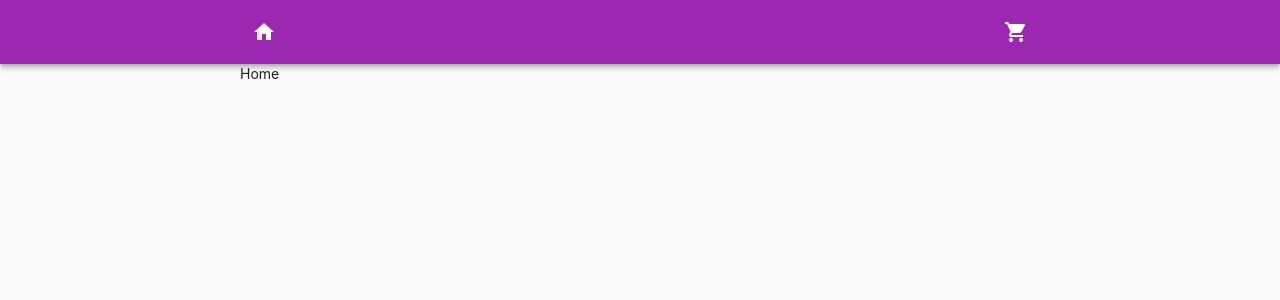
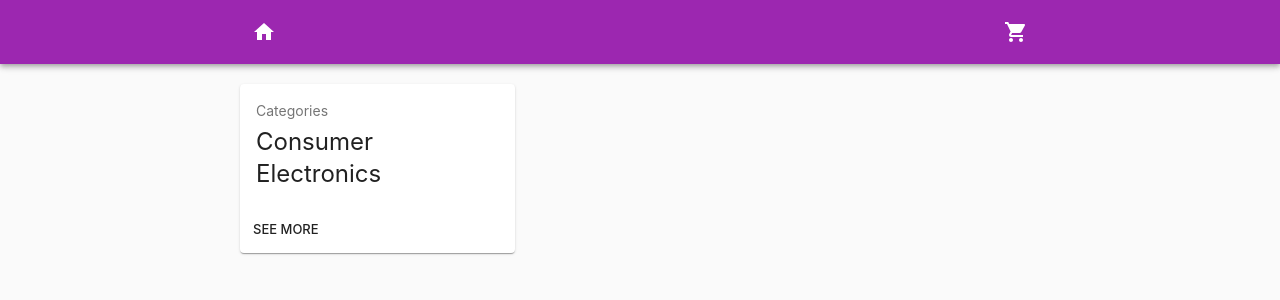
Before and after one commit to AndreMashukov/nextjs-template, a Next.js app: page / in a window 1280 px wide. Shown: the top 300 px of the page. Built offline with nearby package versions, Linux system fonts and the light colour scheme.

Commit message:
Added a card

```diff
--- a/components/Home/Home.scss
+++ b/components/Home/Home.scss
@@ -1,6 +1,7 @@
 $layout-min-width: 800px;
 
 .home-layout {
+  padding: 20px 0 10px 0;
   width: $layout-min-width;
   margin: 0 auto;
 }
--- a/components/Home/Home.tsx
+++ b/components/Home/Home.tsx
@@ -1,10 +1,51 @@
 import React from 'react';
+import { makeStyles } from '@material-ui/styles';
 import './Home.scss';
+import { Card, CardContent, Typography, CardActions, Button } from '@material-ui/core';
+
+const useStyles = makeStyles({
+  root: {
+    display: 'flex',
+    // height: '-20vh',
+    justifyContent: 'flex-start',
+    alignItems: 'center'
+  },
+  card: {
+    width: 275
+  },
+  bullet: {
+    display: 'inline-block',
+    margin: '0 2px',
+    transform: 'scale(0.8)'
+  },
+  title: {
+    fontSize: 14
+  },
+  pos: {
+    marginBottom: 12
+  }
+});
 
 export const Home = () => {
+  const classes = useStyles();
+
   return (
     <div className="home-layout">
-      Home
+      <div className={classes.root}>
+        <Card className={classes.card}>
+          <CardContent>
+            <Typography className={classes.title} color="textSecondary" gutterBottom>
+              Categories
+            </Typography>
+            <Typography variant="h5" component="h2">
+              Consumer Electronics
+            </Typography>
+          </CardContent>
+          <CardActions>
+            <Button size="small">See More</Button>
+          </CardActions>
+        </Card>
+      </div>
     </div>
   );
 };
--- a/pages/index.tsx
+++ b/pages/index.tsx
@@ -1,35 +1,9 @@
 import React from 'react';
-import { makeStyles } from '@material-ui/styles';
 import { Home } from '../components';
 
-const useStyles = makeStyles({
-  root: {
-    display: 'flex',
-    // height: '100vh',
-    width: '100vw',
-    justifyContent: 'center',
-    alignItems: 'center'
-  },
-  card: {
-    width: 275
-  },
-  bullet: {
-    display: 'inline-block',
-    margin: '0 2px',
-    transform: 'scale(0.8)'
-  },
-  title: {
-    fontSize: 14
-  },
-  pos: {
-    marginBottom: 12
-  }
-});
-
 export default () => {
-  const classes = useStyles();
   return (
-    <div className={classes.root}>
+    <div>
       <Home />
     </div>
   );
```
